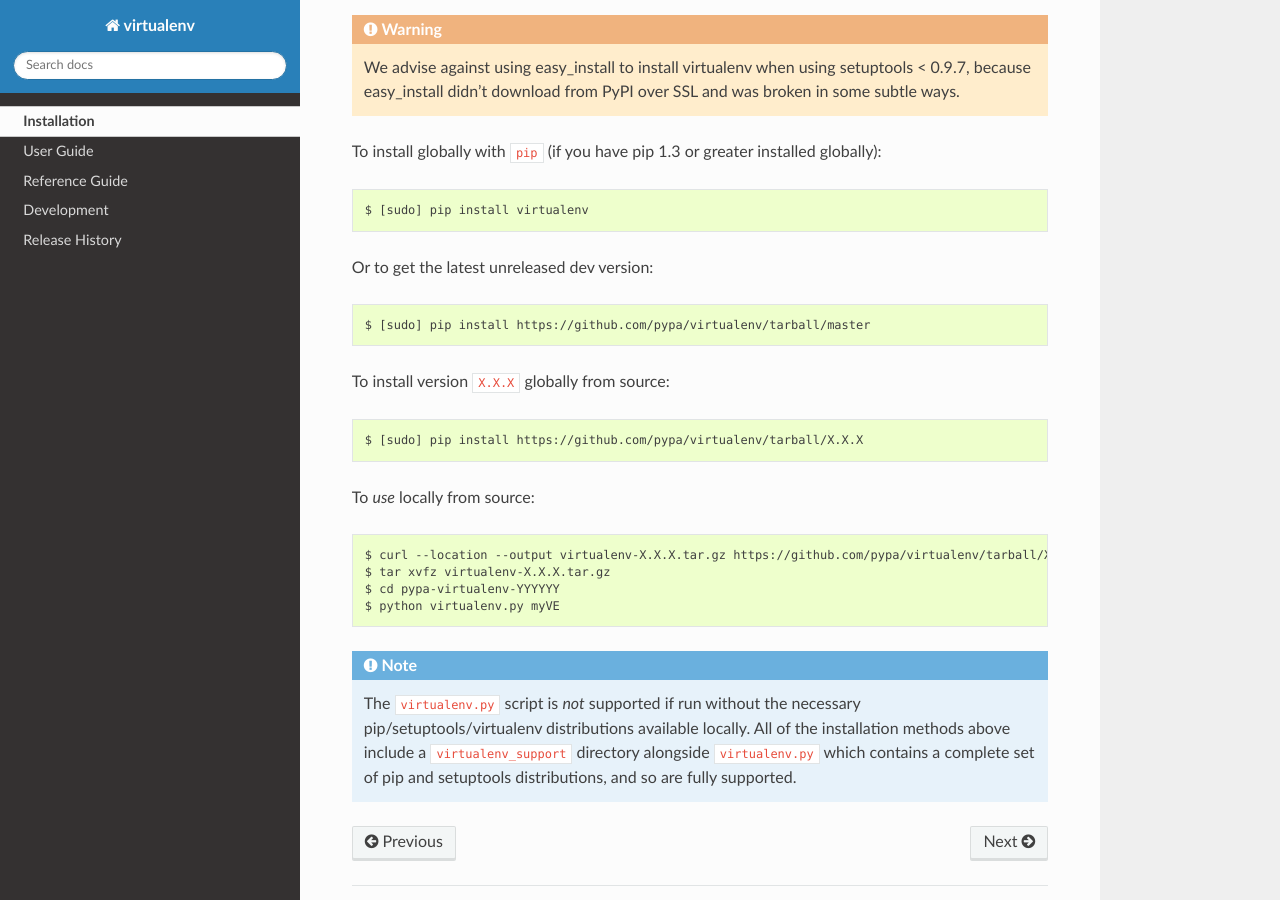
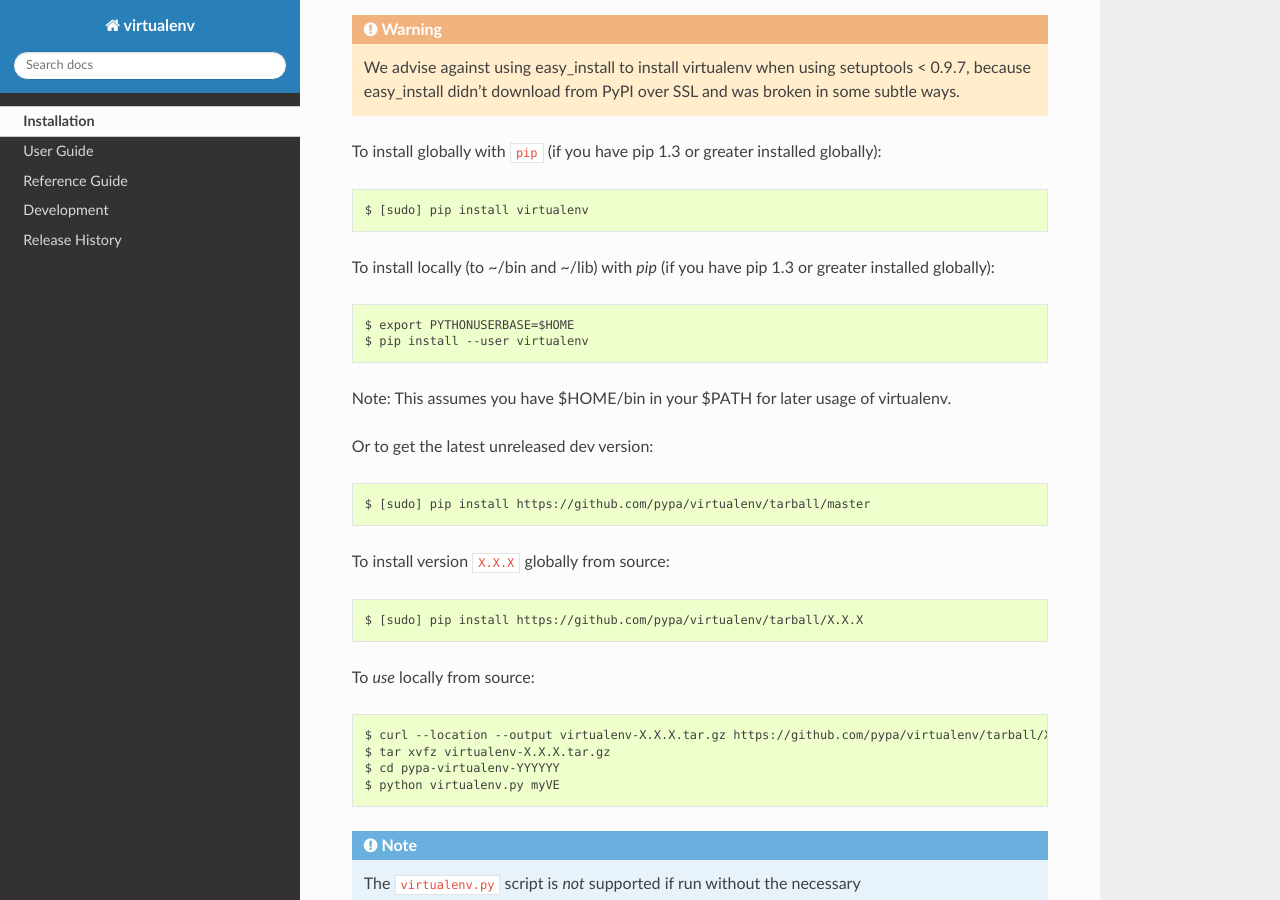
Before and after one commit to pypa/virtualenv, a Sphinx documentation site: the page built from docs/installation.rst, in a window 1280 px wide and 900 px high, scrolled down 395 px. Built offline with Sphinx 7.4.7 and the Read the Docs theme 2.0.0, drawn with Linux system fonts in a browser that asks for light colours; the version number could not be read and is left out.

Commit message:
Add local install with pip (#895)
Not sure if necessary to explain why one might want to create another directory instead of just HOME for userbase, but if someone is using virtualenv they may be savvy enough to figure it out.

```diff
--- a/docs/installation.rst
+++ b/docs/installation.rst
@@ -22,6 +22,15 @@
 ::
 
  $ [sudo] pip install virtualenv
+
+To install locally (to ~/bin and ~/lib) with `pip` (if you have pip 1.3 or greater installed globally):
+
+::
+
+ $ export PYTHONUSERBASE=$HOME
+ $ pip install --user virtualenv
+
+Note: This assumes you have $HOME/bin in your $PATH for later usage of virtualenv.
 
 Or to get the latest unreleased dev version:
 
```
